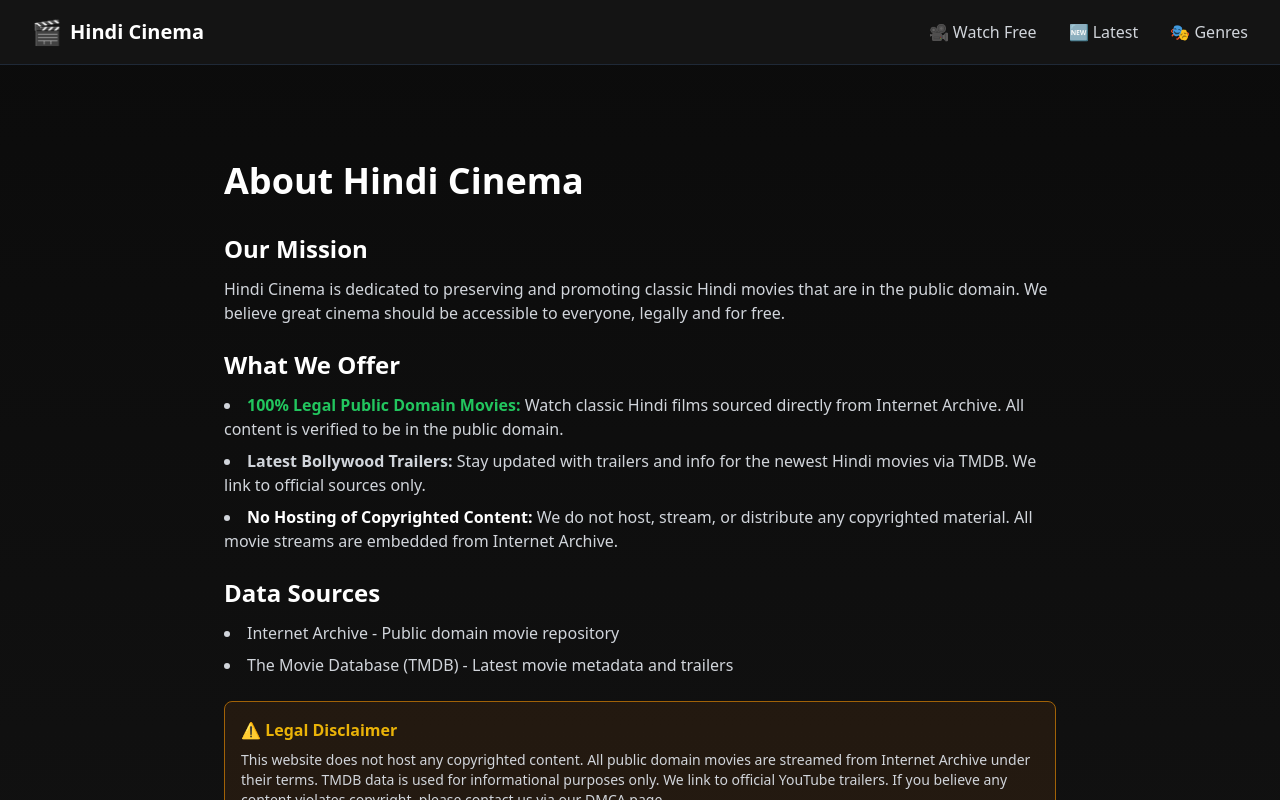
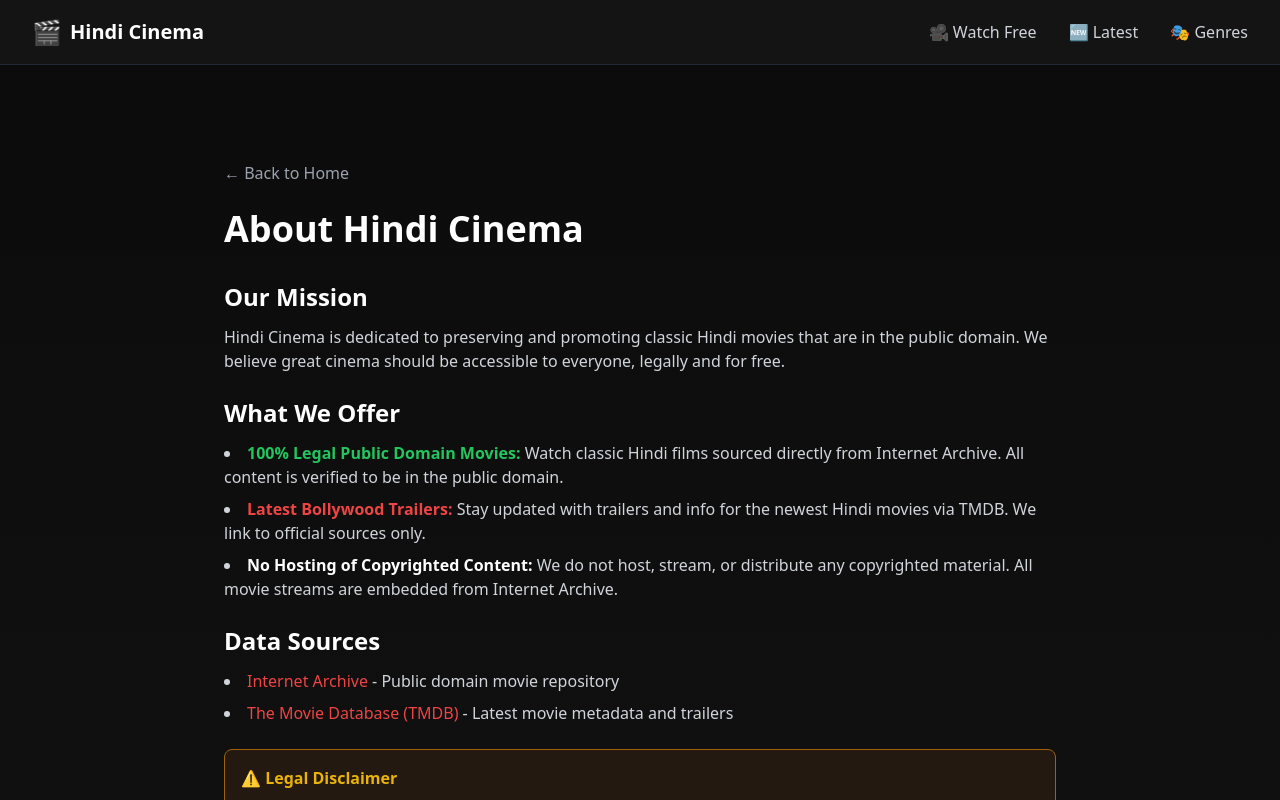
Before and after one commit to aashumalik784/Hindi_Cinema, a Next.js app: page /about in a window 1280 px wide. Shown: the top 800 px of the page. Built offline with nearby package versions, Linux system fonts and the light colour scheme.

Commit message:
page.js
Updated the About page to include metadata and improved accessibility features.

```diff
--- a/src/app/about/page.js
+++ b/src/app/about/page.js
@@ -1,7 +1,23 @@
+import Link from 'next/link';
+
+export const metadata = {
+  title: 'About Us - Hindi Cinema',
+  description: 'Learn about Hindi Cinema - our mission to preserve classic Hindi movies and provide latest Bollywood updates legally.',
+};
+
 export default function AboutPage() {
   return (
-    <div className="pt-24 pb-12">
+    <div className="pt-24 pb-12 min-h-screen">
       <div className="max-w-4xl mx-auto px-4 sm:px-6 lg:px-8">
+
+        {/* Back Button */}
+        <Link
+          href="/"
+          className="inline-flex items-center text-gray-400 hover:text-white mb-6 transition"
+        >
+          ← Back to Home
+        </Link>
+
         <h1 className="text-white text-3xl md:text-4xl font-bold mb-8">
           About Hindi Cinema
         </h1>
@@ -23,7 +39,7 @@
                 sourced directly from Internet Archive. All content is verified to be in the public domain.
               </li>
               <li>
-                <span className="text-netflix-red font-semibold">Latest Bollywood Trailers:</span> Stay updated with trailers
+                <span className="text-red-500 font-semibold">Latest Bollywood Trailers:</span> Stay updated with trailers
                 and info for the newest Hindi movies via TMDB. We link to official sources only.
               </li>
               <li>
@@ -37,12 +53,12 @@
             <h2 className="text-white text-2xl font-bold mb-3">Data Sources</h2>
             <ul className="list-disc list-inside space-y-2">
               <li>
-                <a href="https://archive.org" target="_blank" className="text-netflix-red hover:underline">
+                <a href="https://archive.org" target="_blank" rel="noopener noreferrer" className="text-red-500 hover:underline">
                   Internet Archive
                 </a> - Public domain movie repository
               </li>
               <li>
-                <a href="https://www.themoviedb.org" target="_blank" className="text-netflix-red hover:underline">
+                <a href="https://www.themoviedb.org" target="_blank" rel="noopener noreferrer" className="text-red-500 hover:underline">
                   The Movie Database (TMDB)
                 </a> - Latest movie metadata and trailers
               </li>
@@ -61,5 +77,5 @@
         </div>
       </div>
     </div>
-  )
-}
+  );
+                  }
```
